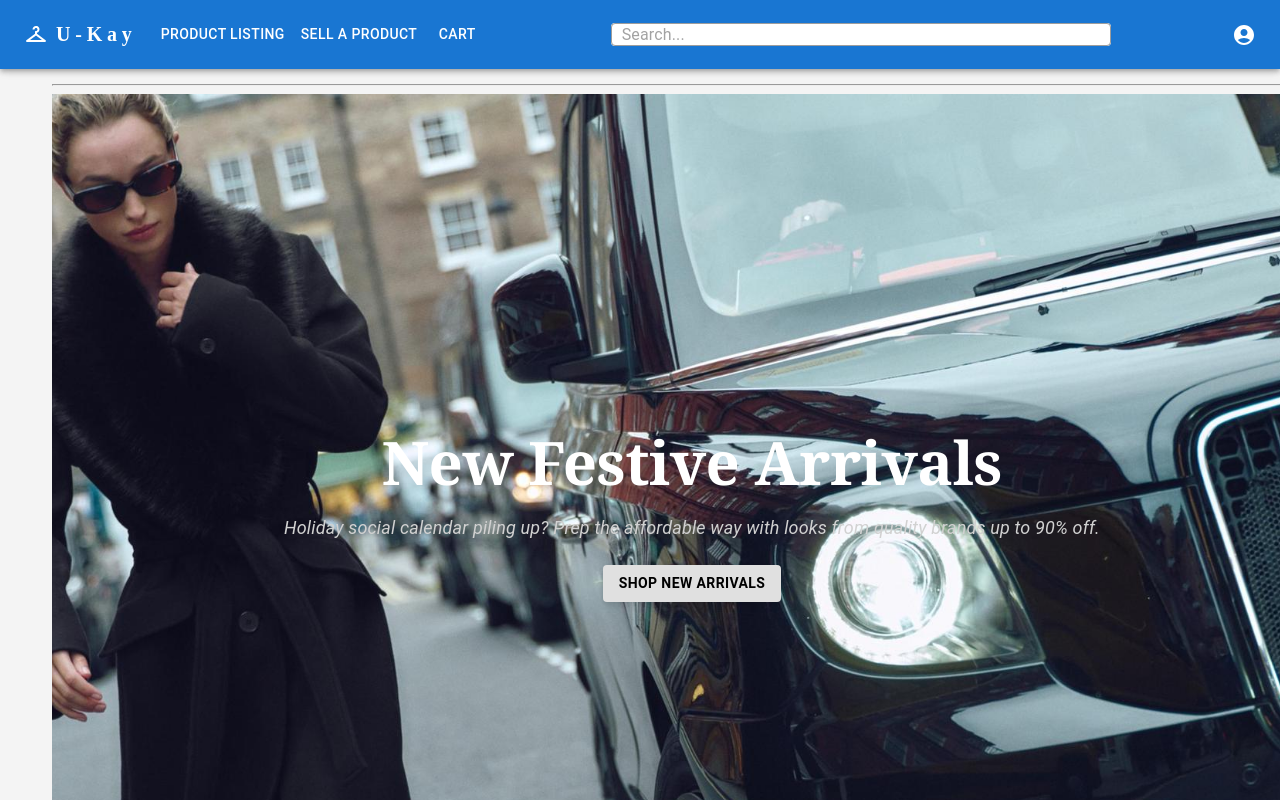
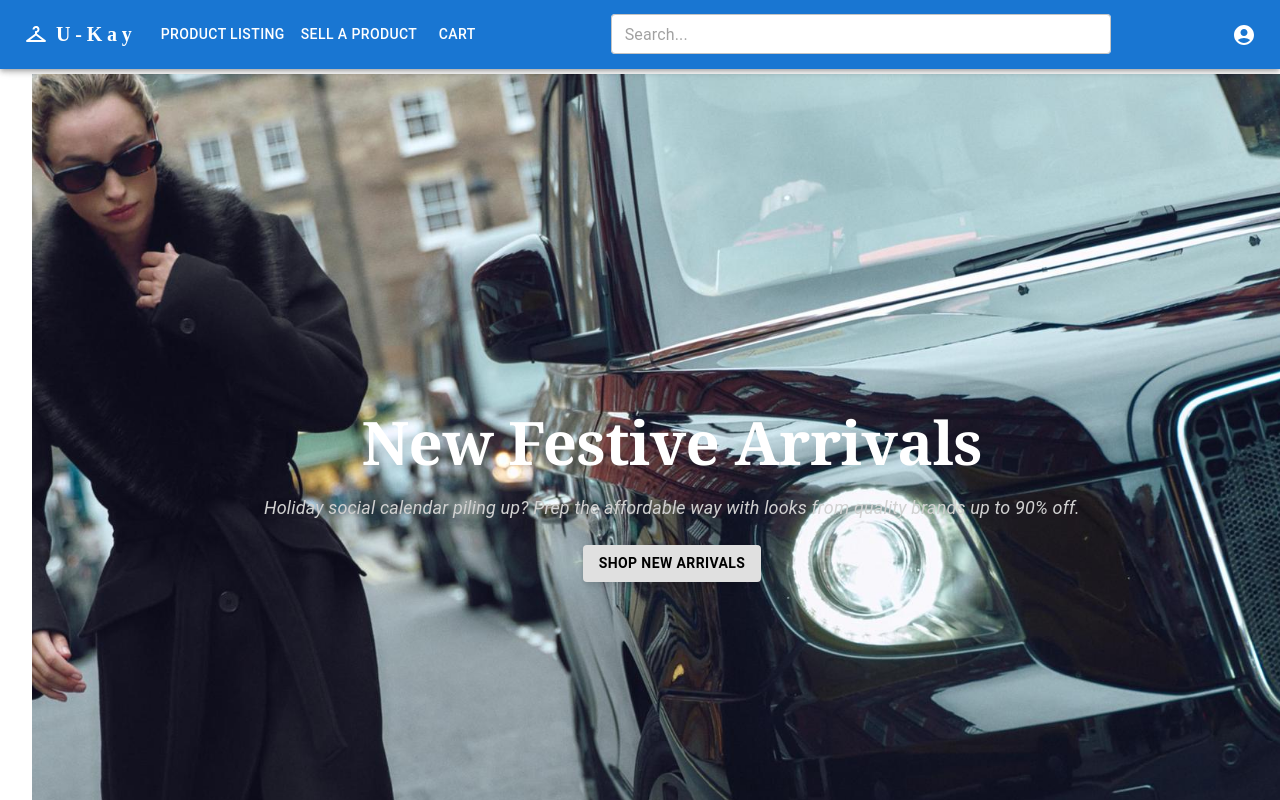
Before and after one commit to kinatulinan/ProjectUkay, a React (Vite) app in the folder UkayFrontend/Ukay/: page /home in a window 1280 px wide. Shown: the top 800 px of the page. Built offline with nearby package versions, Linux system fonts and the light colour scheme.

Commit message:
Update App.css

```diff
--- a/UkayFrontend/Ukay/src/App.css
+++ b/UkayFrontend/Ukay/src/App.css
@@ -110,7 +110,7 @@
   width: 850px;
 }
 
-body {
+/* body {
     font-family: Arial, sans-serif;
     background-color: #f4f4f4;
     margin: 0;
@@ -187,10 +187,11 @@ body {
   overflow: hidden;
 }
 
-/* Only apply max-width to content inside specific containers */
+/* Only apply max-width to content inside specific containers
 .limited-width-content {
   max-width: 1280px;
   margin: 0 auto;
   padding: 2rem;
   text-align: center;
 }
+ *\
```
